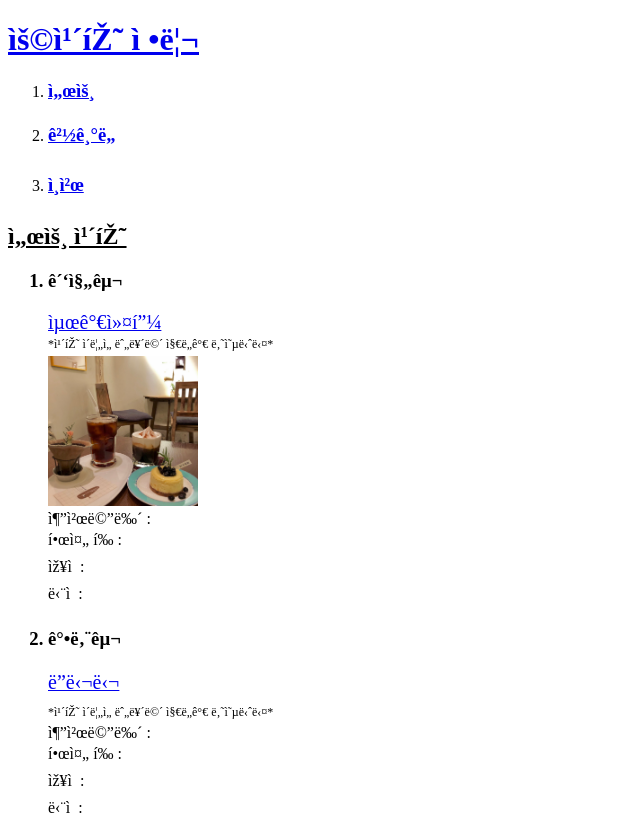
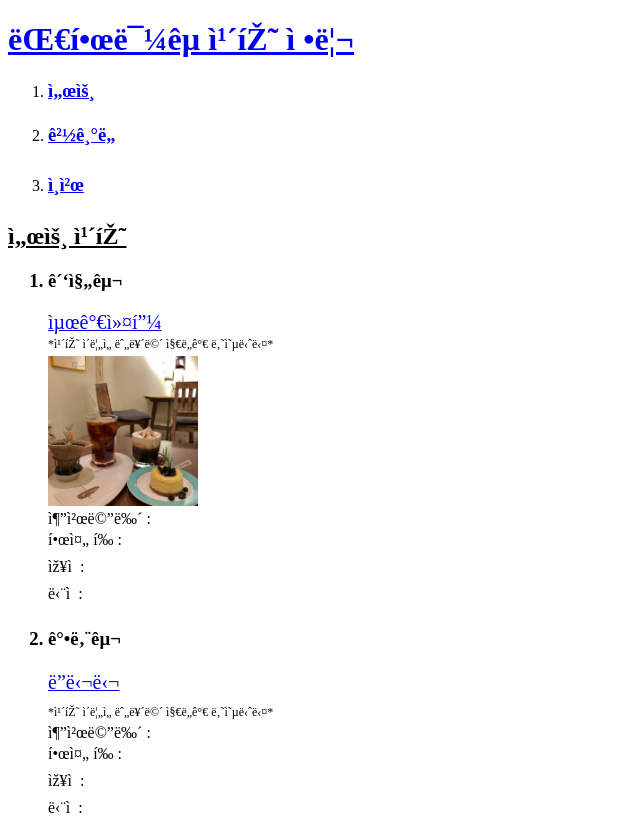
Before and after one commit to kevin7637/YongCaFe.html, a plain HTML site: page seoul.html in a window 1280 px wide. Shown: the top 826 px of the page, without its empty margins (0-640 px from the left). Drawn offline with Linux system fonts and the light colour scheme.

Commit message:
Add files via upload

```diff
--- a/seoul.html
+++ b/seoul.html
@@ -5,7 +5,7 @@
         <meta charset = "utf_8">
     </head>
     <body>
-        <h1><u><a href = "index.html">용카페 정리</a></u></h1>
+        <h1><u><a href = "index.html">대한민국 카페 정리</a></u></h1>
         <ol>
             <li><a href = "seoul.html"><h3>서울</h3></a></li>
             <li><a href = "gyeong.html"><h3>경기도</h3></a></li>
```
Also changed, not shown: gyeong.html (+1 -1 lines), incheon.html (+1 -1 lines), index.html (+1 -0 lines).
